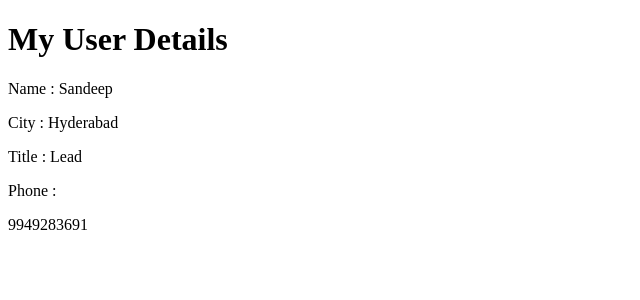
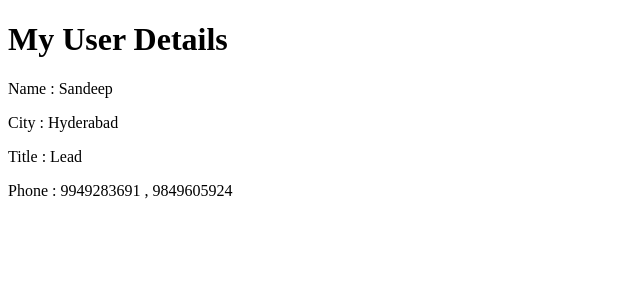
Before and after one commit to simplyjava/first-project, an Angular app: page / in a window 1280 px wide. Shown: the top 300 px of the page, without its empty margins (0-640 px from the left). Built offline with nearby package versions, Linux system fonts and the light colour scheme.

Commit message:
Signed-off-by: Sandeep Sundaram <sansun2111@gmail.com>

```diff
--- a/src/app/address-card/address-card.component.html
+++ b/src/app/address-card/address-card.component.html
@@ -5,9 +5,10 @@
     <p>City :  {{user.city}}</p>
     <p>Title : {{user.title}}</p>
 
-     <div *ngIf="user.phone.length > 0"> Phone :
+     <div *ngIf="user.phone.length > 0"  >
+    <p>Phone : <span *ngFor=" let phoneNumbers of user.phone ; let isLast=last"> {{phoneNumbers}} {{isLast ? '' : ','}}  </span>   </p>
 
-     <p *ngFor="let phoneNumbers of user.phone">{{phoneNumbers}}</p>
+
 
     </div>
 </div>
--- a/src/app/app.component.ts
+++ b/src/app/app.component.ts
@@ -14,6 +14,6 @@ export class AppComponent {
     this.user.name ='Sandeep';
     this.user.city ='Hyderabad';
     this.user.title ='Lead';
-    this.user.phone=['9949283691']
+    this.user.phone=['9949283691','9849605924']
   }
 }
```
